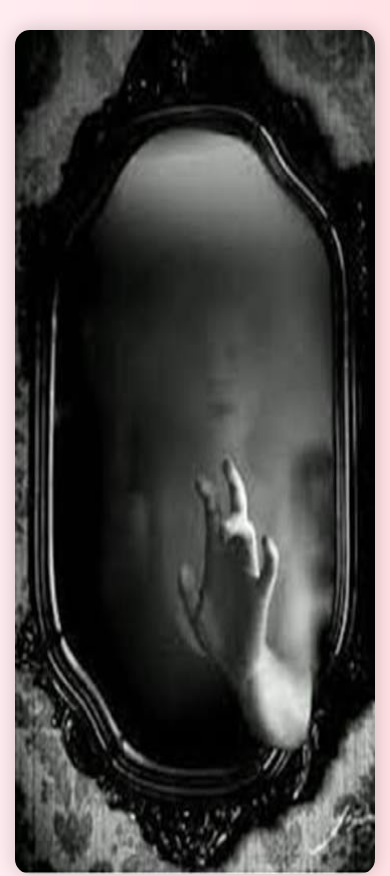
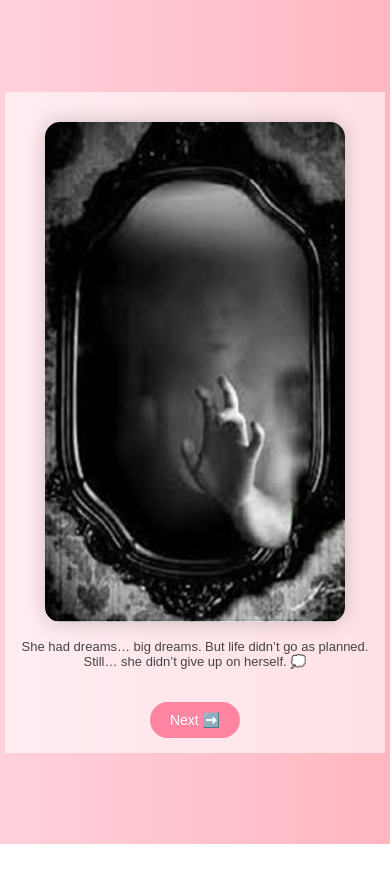
Before and after one commit to jyothikashaiva/UnsaidHer, a plain HTML site: page page1.html in a window 390 px wide. Shown: the top 876 px of the page. After the commit the page ends 844 px from the top, so only its background shows below. Drawn offline with Linux system fonts and the light colour scheme.

Commit message:
updated viewport for the mobile responsiveness

```diff
--- a/style.css
+++ b/style.css
@@ -14,7 +14,7 @@ color:#444;
 .container{
   background:rgba(255,255,255,0.6);
   width:90%;
-  max-width:400px;
+  max-width:350px;
   margin:auto;
   padding:20px;
 }
@@ -55,7 +55,7 @@ margin-top:50px;
 }
 
 .motivation-img {
-    height:100vh;
+    height:500px;
     width: 100%;
     margin-top: 15px;
     border-radius: 15px;
@@ -91,14 +91,15 @@ button:hover {
 }
 
 img {
-  width: 100%;
-  height: auto;
-  border-radius: 10px;
+  width:100%;
+  height:auto;
+  max-width:300px;
+  border-radius: 15px;
 }
 
 @media (max-width: 600px) {
   .container {
-    width: 95%;
+    width:auto;
     padding: 15px;
   }
 
```
